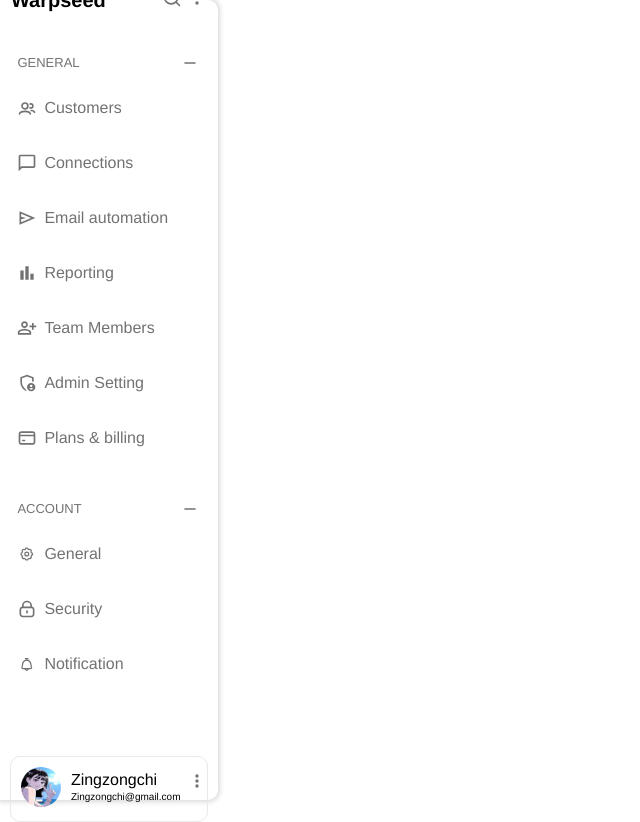
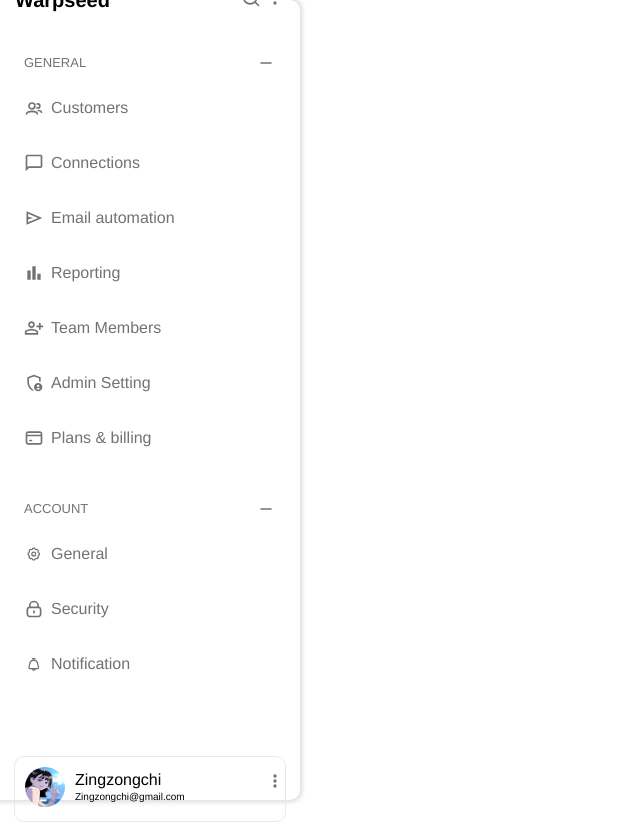
Before and after one commit to renzz1222/sidebar-1, a plain HTML site: page index.html in a window 1280 px wide. Shown: the whole page, without its empty margins (0-640 px from the left). Drawn offline with nearby package versions, Linux system fonts and the light colour scheme.

Commit message:
update css

```diff
--- a/style.css
+++ b/style.css
@@ -8,7 +8,7 @@ body{
 }
 .sidebar{
     height: 100vh;
-    width: 17%;
+    width: 300px;
     background-color: #ffffff;
     box-shadow: 0 0 5px 2px rgba(0, 0, 0, 0.15);
     border-top-right-radius: 10px;
```
